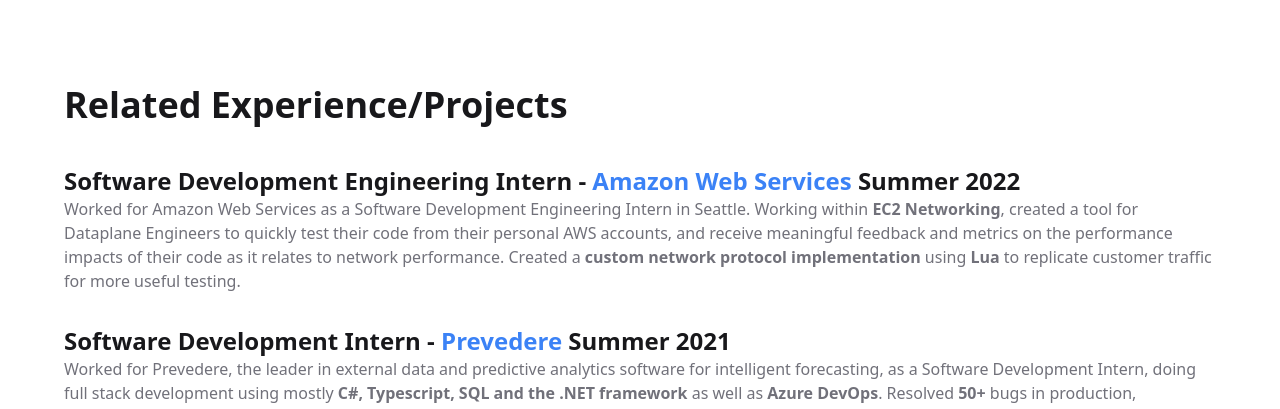
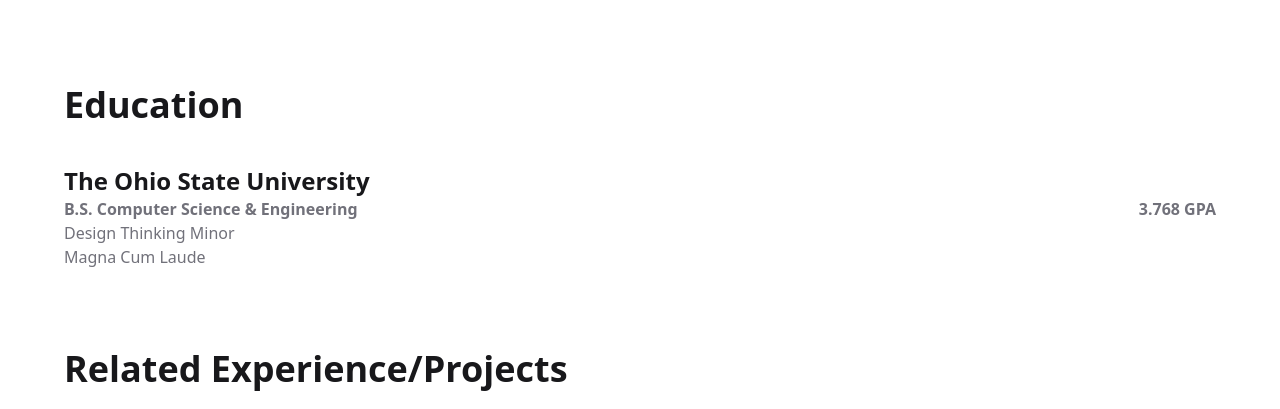
Before and after one commit to ZachBoyce1/ZachBoyce1.github.io, a plain HTML site: page index.html in a window 1280 px wide. Shown: the part 391-800 px from the top of the page. Drawn offline with Linux system fonts and the light colour scheme.

Commit message:
added education

```diff
--- a/index.html
+++ b/index.html
@@ -54,9 +54,27 @@
         src="/src/profile.jpg">
       </div>
 
+      <div class="w-full">
+        <section class="mt-20">
+          <div>
+            <h1 class="text-4xl font-bold my-10 text-zinc-900 dark:text-white">Education</h1>
+
+            <h1 class="text-2xl font-semibold text-zinc-900 dark:text-white">The Ohio State University</h1>
+
+            <div class="flex flex-row justify-between flex-wrap">
+                <p class="text-zinc-500 dark:text-zinc-400 font-semibold">
+                  B.S. Computer Science & Engineering
+                </p>
+              <p class="text-zinc-500 dark:text-zinc-400 font-semibold">3.768 GPA</p>
+            </div>
+            <p class="text-zinc-500 dark:text-zinc-400">Design Thinking Minor</p>
+            <p class="text-zinc-500 dark:text-zinc-400">Magna Cum Laude</p>
+          </div>
+        </section>
+      </div>
+
       <div>
         <section class="mt-20">
-
 
           <div>
             <h1 class="text-4xl font-bold my-10 text-zinc-900 dark:text-white">Related Experience/Projects</h1>
```
Also changed, not shown: src/index.html (+19 -1 lines), dist/output.css. Lines whose indentation alone changed are shown as unchanged.
